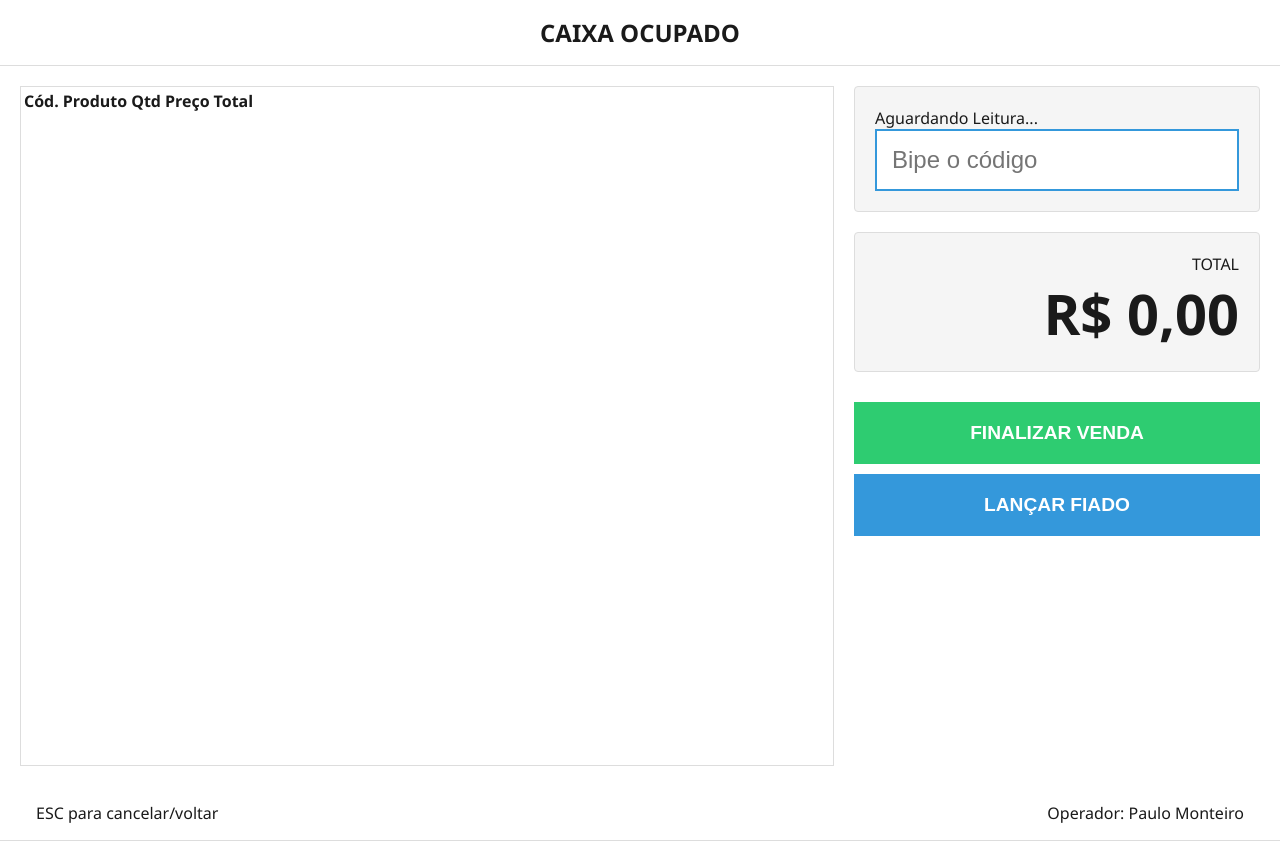
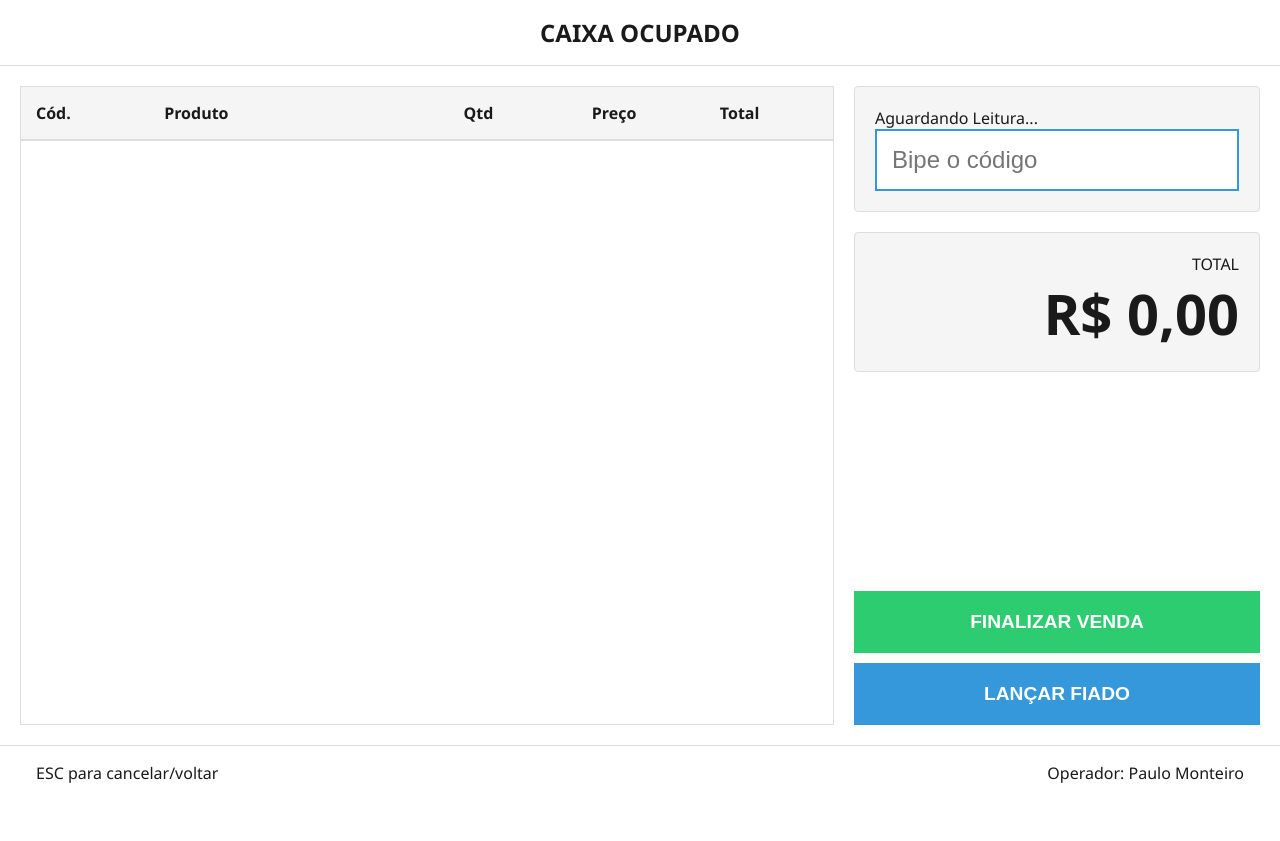
Before and after one commit to PauloVNM/PDV, a Flask app: page /venda in a window 1280 px wide. After the commit the page ends 783 px from the top, so only its background shows below. Run offline with Flask 3, Linux system fonts and the light colour scheme; lists and menus that the app fills with data are empty.

Commit message:
Tela de venda

```diff
--- a/app.py
+++ b/app.py
@@ -1,3 +1,6 @@
+import os
+import barcode
+from barcode.writer import ImageWriter
 from flask import Flask, render_template, jsonify, request, redirect, url_for
 import requests
 from database import get_db_connection, init_db
--- a/database.py
+++ b/database.py
@@ -3,14 +3,13 @@ import sqlite3
 DATABASE = 'mercado.db'
 
 def get_db_connection():
-    # Conecta e garante que os dados venham como dicionários (Row)
     conn = sqlite3.connect(DATABASE)
     conn.row_factory = sqlite3.Row
     return conn
 
 def init_db():
-    # Esta função só roda uma vez para garantir que a estrutura existe
     with get_db_connection() as conn:
+        # 1. Tabela de Produtos (Já existente)
         conn.execute('''
             CREATE TABLE IF NOT EXISTS produtos (
                 ean TEXT PRIMARY KEY,
@@ -19,4 +18,37 @@ def init_db():
                 preco REAL NOT NULL
             )
         ''')
+
+        # 2. Tabela de Clientes (Para o Fiado)
+        conn.execute('''
+            CREATE TABLE IF NOT EXISTS clientes (
+                id INTEGER PRIMARY KEY AUTOINCREMENT,
+                nome TEXT NOT NULL,
+                observacao TEXT
+            )
+        ''')
+
+        # 3. Tabela de Vendas (O "Cabeçalho" da compra)
+        conn.execute('''
+            CREATE TABLE IF NOT EXISTS vendas (
+                id INTEGER PRIMARY KEY AUTOINCREMENT,
+                data_hora DATETIME DEFAULT CURRENT_TIMESTAMP,
+                status TEXT NOT NULL, -- 'PAGO' ou 'PENDENTE'
+                valor_total REAL,      -- Apenas para vendas pagas
+                cliente_id INTEGER,
+                FOREIGN KEY (cliente_id) REFERENCES clientes (id)
+            )
+        ''')
+
+        # 4. Itens da Venda (A lista de produtos de cada ticket)
+        conn.execute('''
+            CREATE TABLE IF NOT EXISTS itens_venda (
+                id INTEGER PRIMARY KEY AUTOINCREMENT,
+                venda_id INTEGER NOT NULL,
+                ean TEXT NOT NULL,
+                quantidade INTEGER NOT NULL,
+                FOREIGN KEY (venda_id) REFERENCES vendas (id),
+                FOREIGN KEY (ean) REFERENCES produtos (ean)
+            )
+        ''')
         conn.commit()
--- a/static/base.css
+++ b/static/base.css
@@ -12,17 +12,33 @@ body {
     font-family: 'Segoe UI', sans-serif;
     margin: 0;
     padding: 0;
+    height: 100vh; /* Trava a altura exata da tela */
+    display: flex;
+    flex-direction: column;
+    overflow: hidden; /* Assassina a barra de rolagem global */
 }
 
 /* Elementos Estáticos */
 header, footer {
     background-color: var(--bg-white);
     padding: 1rem;
+    flex-shrink: 0; /* Impede que cabeçalho e rodapé sejam esmagados */
+}
+
+header {
     border-bottom: 1px solid var(--border-soft);
 }
 
+footer {
+    border-top: 1px solid var(--border-soft);
+}
+
 main {
-    padding: 2rem;
+    flex: 1; /* Ocupa 100% do espaço vazio no meio da tela */
+    padding: 20px;
+    display: flex;
+    flex-direction: column;
+    min-height: 0; /* Proteção vital: impede que o conteúdo de dentro force o main a crescer */
 }
 
 a { text-decoration: none; color: inherit; }
--- /dev/null
+++ b/static/js/venda.js
@@ -0,0 +1,118 @@
+document.addEventListener('DOMContentLoaded', () => {
+    const inputBarcode = document.getElementById('barcode');
+    const tabelaCorpo = document.querySelector('#tabela-itens tbody');
+    const displayTotal = document.getElementById('valor-total');
+
+    let itensVenda = [];
+
+    inputBarcode.addEventListener('keydown', async (e) => {
+        if (e.key === 'Enter') {
+            e.preventDefault();
+            const ean = inputBarcode.value.trim();
+            if (!ean) return;
+
+            try {
+                const response = await fetch(`/api/consulta-ean/${ean}`);
+                const data = await response.json();
+
+                if (data.sucesso && data.origem === 'local') {
+                    adicionarItem(data, ean);
+                } else {
+                    alert("Produto não cadastrado ou não encontrado localmente.");
+                }
+            } catch (error) {
+                console.error("Erro ao buscar produto:", error);
+            }
+
+            inputBarcode.value = '';
+            inputBarcode.focus();
+        }
+    });
+
+    function adicionarItem(produto, ean) {
+        const itemExistente = itensVenda.find(item => item.ean === ean);
+
+        if (itemExistente) {
+            itemExistente.qtd += 1;
+            itemExistente.total = itemExistente.qtd * itemExistente.preco;
+        } else {
+            itensVenda.push({
+                ean: ean,
+                nome: produto.nome,
+                preco: parseFloat(produto.preco),
+                qtd: 1,
+                total: parseFloat(produto.preco)
+            });
+        }
+        renderizarTabela();
+    }
+
+    // O "Freio" do operador
+    function diminuirItem(ean) {
+        const index = itensVenda.findIndex(item => item.ean === ean);
+
+        if (index !== -1) {
+            if (itensVenda[index].qtd > 1) {
+                itensVenda[index].qtd -= 1;
+                itensVenda[index].total = itensVenda[index].qtd * itensVenda[index].preco;
+            } else {
+                itensVenda.splice(index, 1);
+            }
+            renderizarTabela();
+            inputBarcode.focus();
+        }
+    }
+
+    // NOVA FUNÇÃO: O "Acelerador" do operador
+    function aumentarItem(ean) {
+        const index = itensVenda.findIndex(item => item.ean === ean);
+
+        if (index !== -1) {
+            itensVenda[index].qtd += 1;
+            itensVenda[index].total = itensVenda[index].qtd * itensVenda[index].preco;
+            renderizarTabela();
+            inputBarcode.focus();
+        }
+    }
+
+    // INTERCEPTADOR DE CLIQUES NA TABELA (Delegação de Eventos expandida)
+    tabelaCorpo.addEventListener('click', (e) => {
+        // Captura o clique no botão de menos
+        if (e.target.classList.contains('btn-menos')) {
+            const ean = e.target.getAttribute('data-ean');
+            diminuirItem(ean);
+        }
+        // Captura o clique no botão de mais
+        else if (e.target.classList.contains('btn-mais')) {
+            const ean = e.target.getAttribute('data-ean');
+            aumentarItem(ean);
+        }
+    });
+
+    function renderizarTabela() {
+        tabelaCorpo.innerHTML = '';
+        let totalGeral = 0;
+
+        itensVenda.forEach(item => {
+            totalGeral += item.total;
+            const row = `
+                <tr>
+                    <td>${item.ean}</td>
+                    <td>${item.nome}</td>
+                    <td>
+                        <div style="display: flex; align-items: center; gap: 10px;">
+                            <button class="btn-menos" data-ean="${item.ean}" tabindex="-1">-</button>
+                            <span style="min-width: 20px; text-align: center; font-weight: bold;">${item.qtd}</span>
+                            <button class="btn-mais" data-ean="${item.ean}" tabindex="-1">+</button>
+                        </div>
+                    </td>
+                    <td>R$ ${item.preco.toFixed(2)}</td>
+                    <td>R$ ${item.total.toFixed(2)}</td>
+                </tr>
+            `;
+            tabelaCorpo.innerHTML += row;
+        });
+
+        displayTotal.innerText = `R$ ${totalGeral.toFixed(2)}`;
+    }
+});
--- a/static/venda.css
+++ b/static/venda.css
@@ -1,8 +1,8 @@
 .venda-container {
+    flex: 1;
     display: flex;
     gap: 20px;
-    height: calc(100vh - 120px); /* Desconta header e footer */
-    padding: 20px;
+    min-height: 0; /* Libera o funcionamento da rolagem apenas para a tabela */
 }
 
 /* Seção da Tabela */
@@ -10,7 +10,7 @@
     flex: 2;
     background: var(--bg-white);
     border: 1px solid var(--border-soft);
-    overflow-y: auto;
+    overflow-y: auto; /* A rolagem de itens isolada aqui */
 }
 
 /* Seção Lateral de Controles */
@@ -51,7 +51,14 @@
     color: var(--text-black);
 }
 
-/* Botões sem referências a F8/F9 */
+/* Empurra os botões para o final do painel lateral */
+.acoes-finalizacao {
+    display: flex;
+    flex-direction: column;
+    gap: 10px;
+    margin-top: auto;
+}
+
 .btn-acao {
     width: 100%;
     padding: 20px;
@@ -59,7 +66,6 @@
     font-size: 1.2rem;
     cursor: pointer;
     border: none;
-    margin-top: 10px;
 }
 
 .btn-acao:focus {
@@ -68,3 +74,78 @@
 
 .pago { background-color: #2ecc71; color: white; }
 .pendente { background-color: #3498db; color: white; }
+
+/* Comportamento da Tabela */
+#tabela-itens {
+    width: 100%;
+    border-collapse: collapse;
+    table-layout: fixed; /* A MÁGICA ESTÁ AQUI: Trava a tabela para não recalcular a largura pelas linhas */
+}
+
+#tabela-itens th {
+    text-align: left;
+    padding: 15px;
+    border-bottom: 2px solid var(--border-soft);
+    background-color: var(--gray-light);
+    position: sticky;
+    top: 0; /* Trava o cabeçalho no topo durante a rolagem */
+    z-index: 10;
+}
+
+#tabela-itens td {
+    padding: 15px;
+    border-bottom: 1px solid var(--border-soft);
+    white-space: normal; /* Permite que o texto do produto quebre a linha se for gigante */
+    word-wrap: break-word;
+}
+
+#tabela-itens tbody tr:hover {
+    background-color: #fcfcfc;
+}
+
+/* Crava a largura de cada coluna para que parem de dançar */
+#tabela-itens th:nth-child(1) { width: 15%; } /* Cód */
+#tabela-itens th:nth-child(2) { width: 40%; } /* Produto (Maior espaço) */
+#tabela-itens th:nth-child(3) { width: 15%; } /* Qtd */
+#tabela-itens th:nth-child(4) { width: 15%; } /* Preço */
+#tabela-itens th:nth-child(5) { width: 15%; } /* Total */
+
+/* Base compartilhada para os dois botões */
+.btn-menos, .btn-mais {
+    border: none;
+    border-radius: 4px;
+    width: 28px;
+    height: 28px;
+    font-size: 1.2rem;
+    font-weight: bold;
+    cursor: pointer;
+    display: flex;
+    align-items: center;
+    justify-content: center;
+    line-height: 1;
+}
+
+/* Vermelho leve */
+.btn-menos {
+    background-color: #f8d7da;
+    color: #721c24;
+}
+
+.btn-menos:hover {
+    background-color: #f5c6cb;
+}
+
+/* Verde leve */
+.btn-mais {
+    background-color: #d4edda;
+    color: #155724;
+}
+
+.btn-mais:hover {
+    background-color: #c3e6cb;
+}
+
+/* Tira a borda de foco padrão */
+.btn-menos:focus, .btn-mais:focus {
+    outline: none;
+}
--- a/templates/venda.html
+++ b/templates/venda.html
@@ -12,7 +12,9 @@
         <h2 style="margin: 0; text-align: center;">CAIXA OCUPADO</h2>
     </header>
 
-    <main class="venda-container">
+    <main>
+        <div class="venda-container" style="flex-direction: row;">
+
             <section class="painel-lista" aria-label="Lista de Produtos">
                 <table id="tabela-itens">
                     <thead>
@@ -29,11 +31,12 @@
                 </table>
             </section>
 
-        <section class="painel-operacional" aria-label="Comandos de Venda">
-            <div class="card-caixa">
+            <div class="painel-operacional" aria-label="Comandos de Venda">
+
+    <section class="card-caixa">
         <label for="barcode">Aguardando Leitura...</label>
         <input type="text" id="barcode" placeholder="Bipe o código" autofocus>
-            </div>
+    </section>
 
     <div class="card-caixa total-display">
         <span>TOTAL</span>
@@ -41,10 +44,17 @@
     </div>
 
     <div class="acoes-finalizacao">
+        <section>
             <button class="btn-acao pago">FINALIZAR VENDA</button>
+        </section>
+
+        <section>
             <button class="btn-acao pendente">LANÇAR FIADO</button>
+        </section>
     </div>
-        </section>
+</div>
+
+        </div>
     </main>
 
     <footer>
@@ -53,6 +63,8 @@
             <span>Operador: Paulo Monteiro</span>
         </div>
     </footer>
+
     <script src="{{ url_for('static', filename='js/navegacao.js') }}"></script>
+    <script src="{{ url_for('static', filename='js/venda.js') }}"></script>
 </body>
 </html>
```
Also changed, not shown: static/js/api_ean.js (+7 -13 lines). Lines whose indentation alone changed are shown as unchanged.
